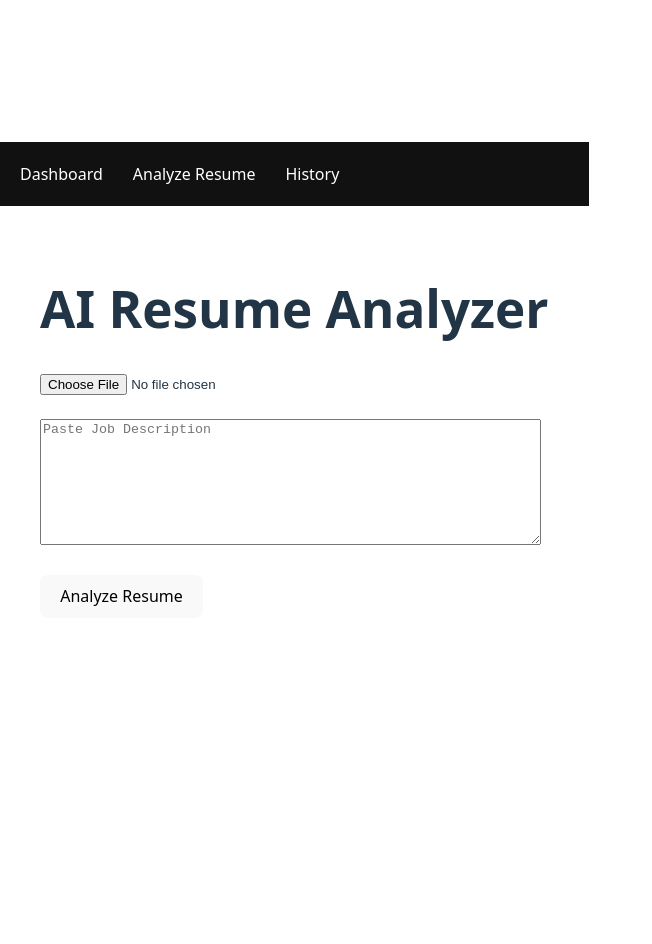
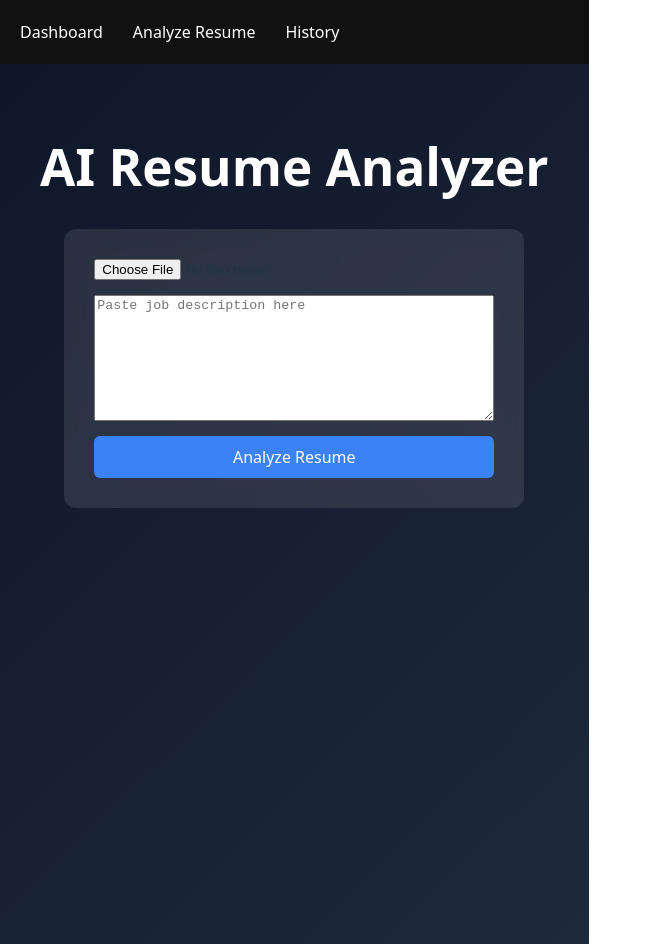
Before and after one commit to Damaruk1/AI-Resume-analyzer, a React app in the folder frontend/frontend/: page /analyze in a window 1280 px wide. Shown: the whole page, without its empty margins (0-652 px from the left). Before the commit the page ends 800 px from the top, so only its background shows below. Built offline with nearby package versions, Linux system fonts and the light colour scheme; the HTML template or start-up script is replaced by a standard one.

Commit message:
fixed analyze request and UI

```diff
--- a/frontend/frontend/src/pages/Analyze.jsx
+++ b/frontend/frontend/src/pages/Analyze.jsx
@@ -1,99 +1,166 @@
-import { useState } from "react"
-import axios from "axios"
-import Score from "../components/Score"
+import { useState } from "react";
+import axios from "axios";
+import GaugeChart from "react-gauge-chart";
+import { motion } from "framer-motion";
 
-export default function Analyze(){
+export default function Analyze() {
+  const [resumeFile, setResumeFile] = useState(null);
+  const [jobDescription, setJobDescription] = useState("");
+  const [result, setResult] = useState(null);
+  const [loading, setLoading] = useState(false);
 
-const [file,setFile] = useState(null)
-const [job,setJob] = useState("")
-const [result,setResult] = useState(null)
-
-const submit = async()=>{
-
-const formData = new FormData()
-
-formData.append("resume",file)
-formData.append("job_description",job)
-
-const res = await axios.post(
-"https://ai-resume-analyzer-production-4363.up.railway.app/analyze",
-formData
-)
-
-setResult(res.data)
-
+  const analyzeResume = async () => {
+    if (!resumeFile) {
+      alert("Please upload a resume first");
+      return;
     }
 
-return(
+    const formData = new FormData();
+    formData.append("file", resumeFile);
+    formData.append("job_description", jobDescription);
 
-<div style={{padding:"40px"}}>
+    try {
+      setLoading(true);
 
-<h1>AI Resume Analyzer</h1>
+      const response = await axios.post(
+        "https://ai-resume-analyzer-production-4363.up.railway.app/analyze",
+        formData,
+        {
+          headers: {
+            "Content-Type": "multipart/form-data",
+          },
+        }
+      );
 
+      setResult(response.data);
+      setLoading(false);
+    } catch (error) {
+      console.error(error);
+      alert("Error analyzing resume");
+      setLoading(false);
+    }
+  };
+
+  return (
+    <div style={containerStyle}>
+      <motion.h1
+        initial={{ opacity: 0 }}
+        animate={{ opacity: 1 }}
+        style={{ color: "white" }}
+      >
+        AI Resume Analyzer
+      </motion.h1>
+
+      <div style={cardStyle}>
         <input
           type="file"
-onChange={(e)=>setFile(e.target.files[0])}
+          accept=".pdf"
+          onChange={(e) => setResumeFile(e.target.files[0])}
         />
 
-<br/><br/>
-
         <textarea
-rows="8"
-cols="60"
-placeholder="Paste Job Description"
-onChange={(e)=>setJob(e.target.value)}
+          placeholder="Paste job description here"
+          value={jobDescription}
+          onChange={(e) => setJobDescription(e.target.value)}
+          style={textareaStyle}
         />
 
-<br/><br/>
-
-<button onClick={submit}>
+        <button onClick={analyzeResume} style={buttonStyle}>
           Analyze Resume
         </button>
+      </div>
+
+      {loading && <p style={{ color: "white" }}>Analyzing...</p>}
 
       {result && (
+        <motion.div
+          initial={{ opacity: 0 }}
+          animate={{ opacity: 1 }}
+          style={resultCard}
+        >
+          <h2>ATS Score</h2>
 
-<div style={{marginTop:"40px"}}>
+          <GaugeChart
+            id="ats-score"
+            nrOfLevels={20}
+            percent={result.score / 100}
+          />
 
-<Score score={result.ats_score} />
-
-<h2>Resume Skills</h2>
-
-{result.resume_skills.map((s,i)=>(
-<span key={i} style={{marginRight:"10px"}}>
-{s}
-</span>
-))}
-
-<h2>Missing Skills</h2>
-
-{result.missing_skills.map((s,i)=>(
-<span key={i} style={{color:"red",marginRight:"10px"}}>
-{s}
-</span>
-))}
-
-<h2>Strengths</h2>
-
+          <div style={section}>
+            <h3>Skills Found</h3>
             <ul>
-{result.strengths.map((s,i)=>(
+              {result.skills_found?.map((s, i) => (
                 <li key={i}>{s}</li>
               ))}
             </ul>
+          </div>
 
-<h2>Improvements</h2>
-
+          <div style={section}>
+            <h3>Missing Skills</h3>
             <ul>
-{result.improvements.map((s,i)=>(
+              {result.missing_skills?.map((s, i) => (
                 <li key={i}>{s}</li>
               ))}
             </ul>
-
           </div>
 
-)}
-
+          <div style={section}>
+            <h3>Strengths</h3>
+            <p>{result.strengths}</p>
           </div>
 
-)
+          <div style={section}>
+            <h3>Improvements</h3>
+            <p>{result.improvements}</p>
+          </div>
+        </motion.div>
+      )}
+    </div>
+  );
+}
 
-}
+const containerStyle = {
+  minHeight: "100vh",
+  background: "linear-gradient(135deg,#0f172a,#1e293b)",
+  display: "flex",
+  flexDirection: "column",
+  alignItems: "center",
+  padding: "40px",
+};
+
+const cardStyle = {
+  background: "rgba(255,255,255,0.1)",
+  backdropFilter: "blur(10px)",
+  padding: "30px",
+  borderRadius: "12px",
+  display: "flex",
+  flexDirection: "column",
+  gap: "15px",
+  width: "400px",
+};
+
+const textareaStyle = {
+  height: "120px",
+};
+
+const buttonStyle = {
+  padding: "10px",
+  background: "#3b82f6",
+  border: "none",
+  color: "white",
+  cursor: "pointer",
+  borderRadius: "6px",
+};
+
+const resultCard = {
+  marginTop: "30px",
+  background: "rgba(255,255,255,0.1)",
+  padding: "25px",
+  borderRadius: "10px",
+  color: "white",
+  width: "500px",
+};
+
+const section = {
+  marginTop: "20px",
+};
```
Lines whose indentation alone changed are shown as unchanged.
